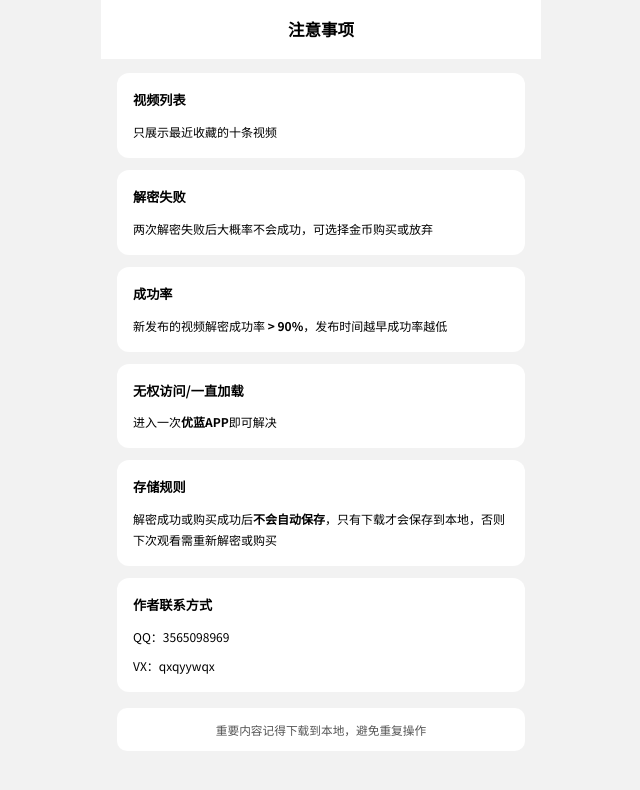
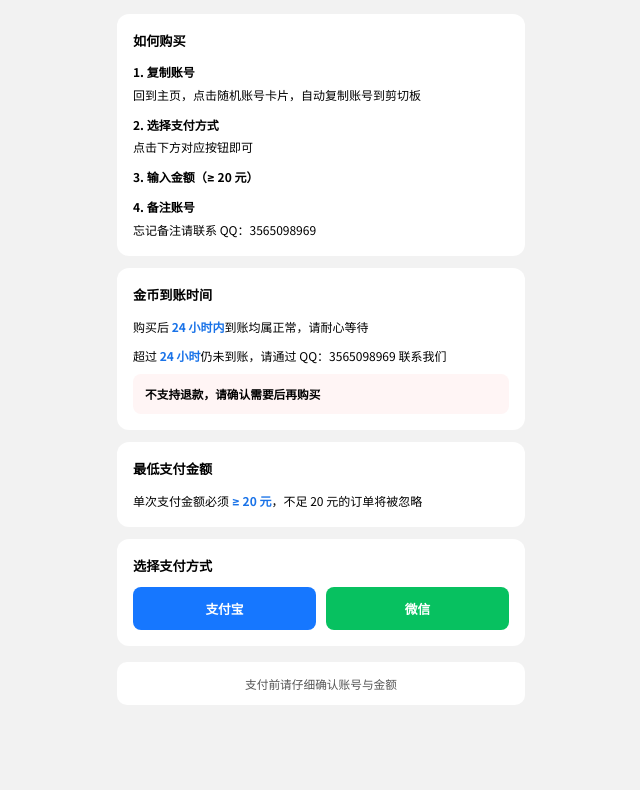
Before and after one commit to shuaibiqixu/ExHope-explan, a plain HTML site: page index.html in a window 1280 px wide. Shown: the whole page, without its empty margins (319-959 px from the left). Drawn offline with Linux system fonts and the light colour scheme.

Commit message:
Add files via upload

```diff
--- a/index.html
+++ b/index.html
@@ -3,7 +3,7 @@
 <head>
     <meta charset="UTF-8">
     <meta name="viewport" content="width=device-width, initial-scale=1.0, user-scalable=no">
-    <title>注意事项</title>
+    <title>支付向导</title>
     <link rel="preconnect" href="https://fonts.googleapis.com">
     <link href="https://fonts.googleapis.com/css2?family=Noto+Sans+SC:wght@400;500;700&display=swap" rel="stylesheet">
     <style>
@@ -34,26 +34,10 @@
             margin: 0 auto;
         }
 
-        .page-header {
-            position: sticky;
-            top: 0;
-            z-index: 10;
-            background: #fff;
-            padding: 16px;
-            text-align: center;
-        }
-
-        .page-title {
-            font-size: 1.1rem;
-            font-weight: 700;
-            color: #000;
-        }
-
         .page-body {
             padding: 14px 16px 0;
         }
 
-        /* 通用卡片 */
         .card {
             background: #fff;
             border-radius: 12px;
@@ -85,7 +69,37 @@
             font-weight: 700
         }
 
-        /* 底部提示条 */
+        .hl {
+            color: #1A73E8;
+            font-weight: 700;
+        }
+
+        .step-list {
+            list-style: none;
+            padding: 0;
+        }
+
+        .step-list li {
+            margin-bottom: 10px;
+        }
+
+        .step-list li:last-child {
+            margin-bottom: 0
+        }
+
+        .step-title {
+            font-size: .8rem;
+            font-weight: 700;
+            color: #000;
+            margin-bottom: 2px;
+        }
+
+        .step-desc {
+            font-size: .8rem;
+            color: #000;
+            line-height: 1.75;
+        }
+
         .foot-note {
             margin-top: 16px;
             background: #fff;
@@ -95,46 +109,193 @@
             color: #555;
             text-align: center;
         }
+
+        .warn-box {
+            background: #fff5f5;
+            border-radius: 8px;
+            padding: 10px 12px;
+            margin-top: 8px;
+        }
+
+        .warn-box p {
+            color: #e04040 !important;
+            font-size: .78rem !important;
+            margin-bottom: 0 !important;
+        }
+
+        .pay-btns {
+            display: flex;
+            gap: 10px;
+        }
+
+        .pay-btn {
+            flex: 1;
+            padding: 12px 0;
+            border: none;
+            border-radius: 8px;
+            font-family: 'Noto Sans SC', -apple-system, sans-serif;
+            font-size: .85rem;
+            font-weight: 700;
+            color: #fff;
+            cursor: pointer;
+            -webkit-tap-highlight-color: transparent;
+            transition: opacity .15s;
+        }
+
+        .pay-btn:active {
+            opacity: .7;
+        }
+
+        .pay-btn-alipay {
+            background: #1677FF;
+        }
+
+        .pay-btn-wxpay {
+            background: #07C160;
+        }
+
+        .modal-overlay {
+            position: fixed;
+            inset: 0;
+            z-index: 100;
+            background: rgba(0, 0, 0, 0);
+            display: flex;
+            align-items: center;
+            justify-content: center;
+            pointer-events: none;
+            transition: background .25s ease;
+        }
+
+        .modal-overlay.active {
+            background: rgba(0, 0, 0, .65);
+            pointer-events: auto;
+        }
+
+        .modal-overlay.active .modal-box {
+            transform: scale(1);
+            opacity: 1;
+        }
+
+        .modal-box {
+            width: 80vw;
+            max-width: 320px;
+            background: #fff;
+            border-radius: 14px;
+            padding: 20px 16px 16px;
+            text-align: center;
+            transform: scale(.92);
+            opacity: 0;
+            transition: transform .25s ease, opacity .25s ease;
+        }
+
+        .modal-box img {
+            width: 100%;
+            border-radius: 8px;
+            display: block;
+        }
+
+        .modal-close {
+            margin-top: 14px;
+            display: inline-block;
+            padding: 8px 32px;
+            border: none;
+            border-radius: 8px;
+            background: #f2f2f2;
+            font-family: 'Noto Sans SC', -apple-system, sans-serif;
+            font-size: .82rem;
+            font-weight: 500;
+            color: #333;
+            cursor: pointer;
+            -webkit-tap-highlight-color: transparent;
+            transition: background .15s;
+        }
+
+        .modal-close:active {
+            background: #e0e0e0;
+        }
     </style>
 </head>
 <body>
 
 <div class="page">
 
-    <div class="page-header">
-        <div class="page-title">注意事项</div>
-    </div>
+    <div class="page-body">
 
-    <div class="page-body">
         <div class="card">
-            <div class="card-title">视频列表</div>
-            <p>只展示最近收藏的十条视频</p>
+            <div class="card-title">如何购买</div>
+            <ul class="step-list">
+                <li>
+                    <div class="step-title">1. 复制账号</div>
+                    <div class="step-desc">回到主页，点击随机账号卡片，自动复制账号到剪切板</div>
+                </li>
+                <li>
+                    <div class="step-title">2. 选择支付方式</div>
+                    <div class="step-desc">点击下方对应按钮即可</div>
+                </li>
+                <li>
+                    <div class="step-title">3. 输入金额（≥ 20 元）</div>
+                </li>
+                <li>
+                    <div class="step-title">4. 备注账号</div>
+                    <div class="step-desc">忘记备注请联系 QQ：3565098969</div>
+                </li>
+            </ul>
         </div>
+
         <div class="card">
-            <div class="card-title">解密失败</div>
-            <p>两次解密失败后大概率不会成功，可选择金币购买或放弃</p>
+            <div class="card-title">金币到账时间</div>
+            <p>购买后 <span class="hl">24 小时内</span>到账均属正常，请耐心等待</p>
+            <p>超过 <span class="hl">24 小时</span>仍未到账，请通过 QQ：3565098969 联系我们</p>
+            <div class="warn-box">
+                <p><strong>不支持退款，请确认需要后再购买</strong></p>
+            </div>
         </div>
+
         <div class="card">
-            <div class="card-title">成功率</div>
-            <p>新发布的视频解密成功率 <strong>&gt; 90%</strong>，发布时间越早成功率越低</p>
+            <div class="card-title">最低支付金额</div>
+            <p>单次支付金额必须 <span class="hl">≥ 20 元</span>，不足 20 元的订单将被忽略</p>
         </div>
+
         <div class="card">
-            <div class="card-title">无权访问/一直加载</div>
-            <p>进入一次<strong>优蓝APP</strong>即可解决</p>
+            <div class="card-title">选择支付方式</div>
+            <div class="pay-btns">
+                <button class="pay-btn pay-btn-alipay" onclick="showPay('./AliPay.png')">支付宝</button>
+                <button class="pay-btn pay-btn-wxpay" onclick="showPay('./WeChatPay.png')">微信</button>
+            </div>
         </div>
-        <div class="card">
-            <div class="card-title">存储规则</div>
-            <p>解密成功或购买成功后<strong>不会自动保存</strong>，只有下载才会保存到本地，否则下次观看需重新解密或购买</p>
-        </div>
-        <div class="card">
-            <div class="card-title">作者联系方式</div>
-            <p>QQ：3565098969</p>
-            <p>VX：qxqyywqx</p>
-        </div>
-        <div class="foot-note">重要内容记得下载到本地，避免重复操作</div>
+
+        <div class="foot-note">支付前请仔细确认账号与金额</div>
+
     </div>
 
 </div>
 
+<div class="modal-overlay" id="modal" onclick="closePay(event)">
+    <div class="modal-box" onclick="event.stopPropagation()">
+        <img id="modalImg" src="" alt="支付二维码">
+        <button class="modal-close" onclick="hidePay()">关闭</button>
+    </div>
+</div>
+
+<script>
+    var modal = document.getElementById('modal');
+    var modalImg = document.getElementById('modalImg');
+
+    function showPay(src) {
+        modalImg.src = src;
+        requestAnimationFrame(function () {
+            modal.classList.add('active');
+        });
+    }
+
+    function hidePay() {
+        modal.classList.remove('active');
+    }
+
+    function closePay(e) {
+        if (e.target === modal) hidePay();
+    }
+</script>
+
 </body>
 </html>
```
Also changed, not shown: AliPay.png (added), WeChatPay.png (added).
